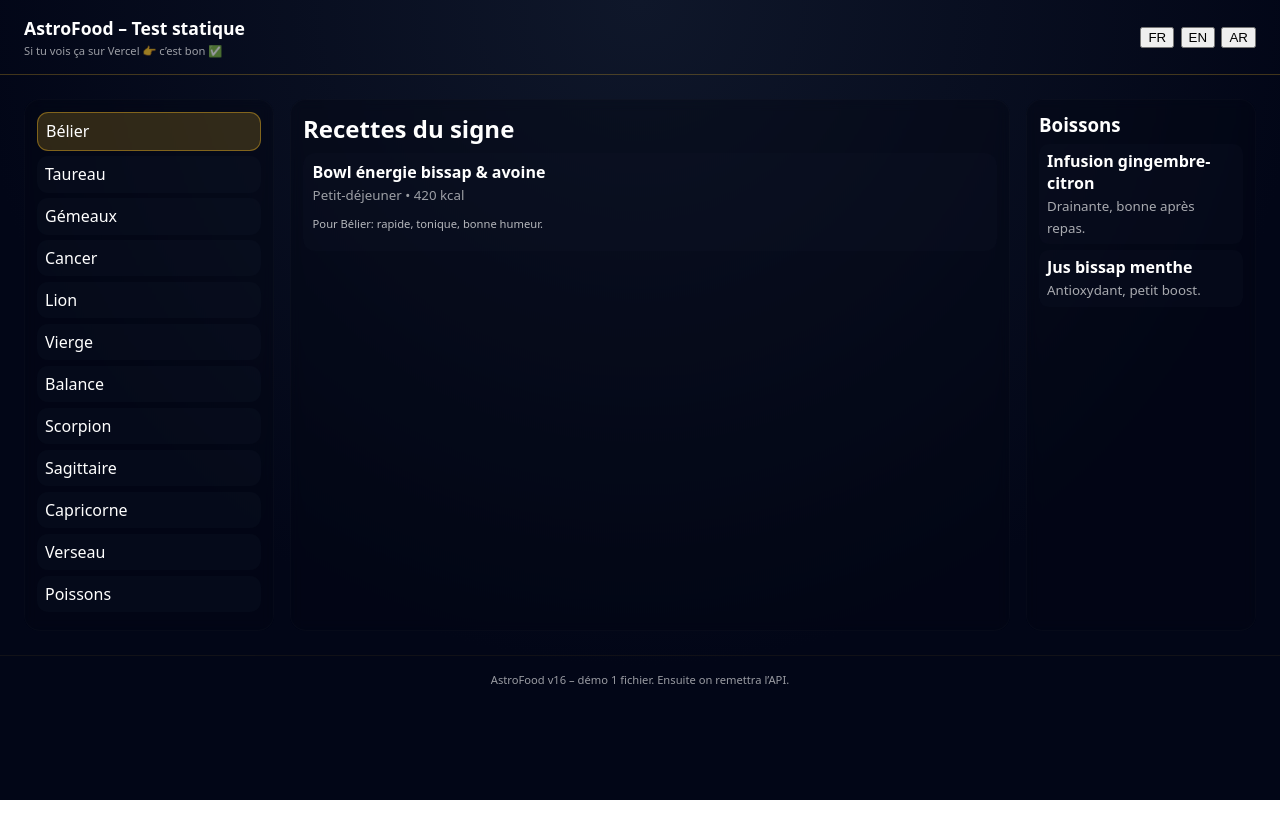
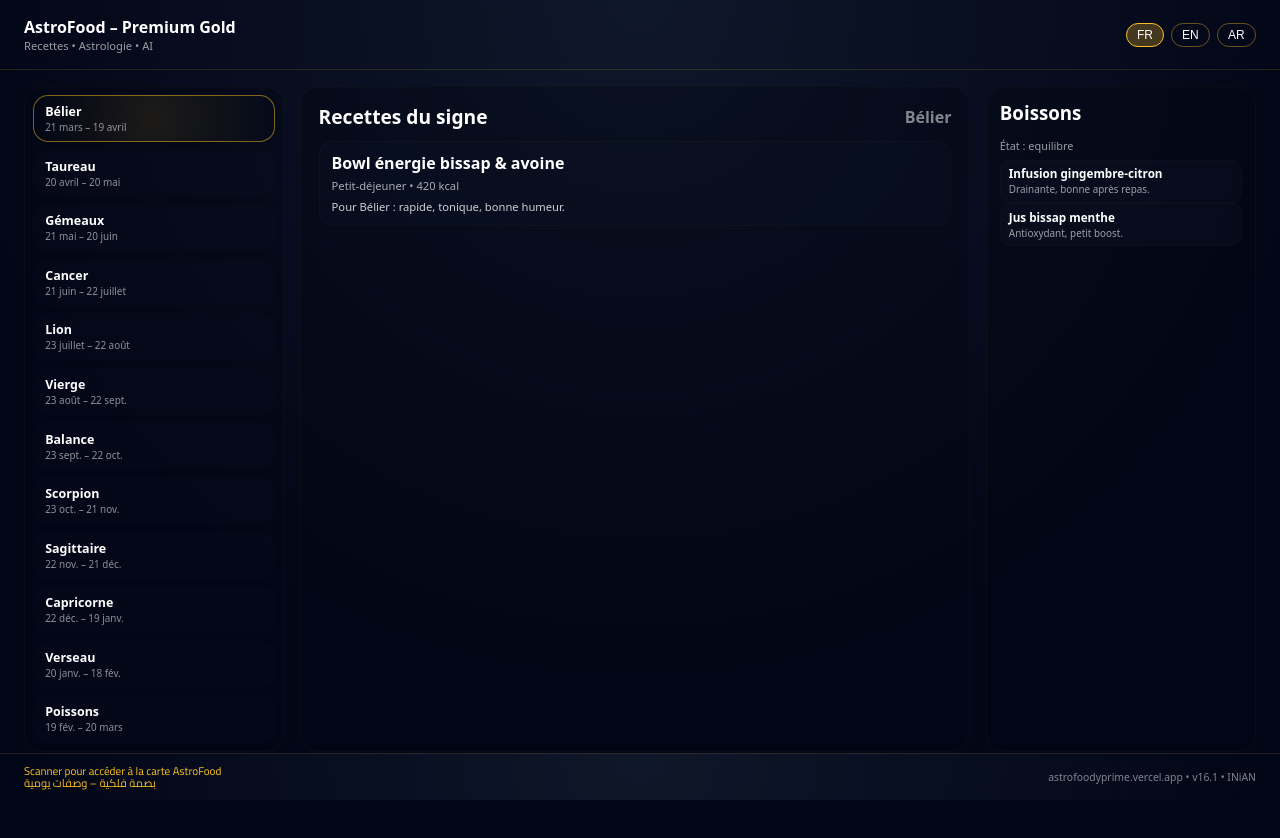
Before and after one commit to saqarasenegal-commits/astrofood, a plain HTML site: page index.html in a window 1280 px wide. Before the commit the page ends 800 px from the top, so only its background shows below. Drawn offline with Linux system fonts and the light colour scheme.

Commit message:
Update index.html

```diff
--- a/index.html
+++ b/index.html
@@ -3,60 +3,234 @@
 <head>
   <meta charset="UTF-8" />
   <meta name="viewport" content="width=device-width,initial-scale=1" />
-  <title>AstroFood – Test OK</title>
+  <title>AstroFood – Premium Gold</title>
+
+  <link href="https://fonts.googleapis.com/css2?family=Cairo:wght@400;600&display=swap" rel="stylesheet">
+
   <style>
-    :root { --bg: radial-gradient(circle at top, #0f172a, #020617 65%); --gold:#FBBF24; }
-    body { margin:0; background:var(--bg); color:#fff; font-family:system-ui,-apple-system,"Segoe UI",sans-serif; min-height:100vh; }
-    header { padding:1rem 1.5rem; border-bottom:1px solid rgba(251,191,36,.25); display:flex; justify-content:space-between; align-items:center; }
-    main { padding:1.5rem; display:grid; gap:1rem; grid-template-columns:250px 1fr 230px; }
-    .box { background:rgba(3,7,18,.35); border:1px solid rgba(255,255,255,.02); border-radius:1rem; padding:.75rem; backdrop-filter:blur(6px); }
-    .zodiac-item { background:rgba(15,23,42,.3); border-radius:.7rem; padding:.45rem .5rem; margin-bottom:.35rem; cursor:pointer; }
-    .zodiac-item.active { background:rgba(251,191,36,.18); border:1px solid rgba(251,191,36,.4); }
-    .meal-card { background:rgba(15,23,42,.2); border-radius:.75rem; padding:.5rem .6rem; margin-bottom:.4rem; }
-    .drink-card { background:rgba(15,23,42,.2); border-radius:.6rem; padding:.4rem .5rem; margin-bottom:.35rem; }
-    footer { padding:1rem 1.5rem; border-top:1px solid rgba(251,191,36,.1); font-size:.7rem; opacity:.6; text-align:center; }
-    @media (max-width: 950px) { main { grid-template-columns: 1fr; } }
+    :root {
+      --gold: #FBBF24;
+      --bg: radial-gradient(circle at top, #0f172a, #020617 65%);
+      --panel: rgba(3,7,18,0.35);
+    }
+    *{box-sizing:border-box;}
+    body {
+      margin: 0;
+      background: var(--bg);
+      color: #fff;
+      font-family: system-ui, -apple-system, "Segoe UI", sans-serif;
+      min-height: 100vh;
+      display: flex;
+      flex-direction: column;
+    }
+    header {
+      display: flex;
+      align-items: center;
+      justify-content: space-between;
+      padding: 1rem 1.5rem;
+      border-bottom: 1px solid rgba(251,191,36,0.15);
+    }
+    .brand {
+      display: flex;
+      gap: .75rem;
+      align-items: center;
+    }
+    .brand img { height: 46px; border-radius: .5rem; }
+    .lang-switch { display: flex; gap: .4rem; }
+    .lang-switch button {
+      background: transparent;
+      border: 1px solid rgba(251,191,36,0.4);
+      color: #fff;
+      padding: .25rem .65rem;
+      border-radius: 999px;
+      cursor: pointer;
+      font-size: .75rem;
+    }
+    .lang-switch button.active {
+      background: rgba(251,191,36,.25);
+      border-color: var(--gold);
+    }
+    main {
+      display: grid;
+      grid-template-columns: 260px 1fr 270px;
+      gap: 1rem;
+      padding: 1rem 1.5rem 5.5rem;
+      flex: 1;
+      min-height: 0;
+    }
+    .zodiac {
+      background: var(--panel);
+      border: 1px solid rgba(251,191,36,0.03);
+      border-radius: 1.2rem;
+      padding: .5rem;
+      display: flex;
+      flex-direction: column;
+      gap: .45rem;
+      max-height: calc(100vh - 7.5rem);
+      overflow-y: auto;
+    }
+    .zodiac-item {
+      background: rgba(15,23,42,.15);
+      border-radius: .95rem;
+      padding: .45rem .7rem;
+      font-size: .78rem;
+      cursor: pointer;
+      border: 1px solid transparent;
+    }
+    .zodiac-item small { opacity: .55; font-size: .62rem; display:block; }
+    .zodiac-item.active {
+      border-color: rgba(251,191,36,.5);
+      background: radial-gradient(circle, rgba(251,191,36,.1), rgba(2,6,23,0));
+    }
+    .recipes {
+      background: var(--panel);
+      border: 1px solid rgba(251,191,36,0.03);
+      border-radius: 1.2rem;
+      padding: 1rem 1.1rem;
+      display: flex;
+      flex-direction: column;
+      gap: .7rem;
+      overflow-y: auto;
+    }
+    .recipes h2 {
+      margin: 0;
+      font-size: 1.2rem;
+      display: flex;
+      justify-content: space-between;
+      align-items: center;
+    }
+    .recipes small { opacity: .5; }
+    .meal-card {
+      background: rgba(15,23,42,.25);
+      border: 1px solid rgba(251,191,36,0.03);
+      border-radius: .9rem;
+      padding: .6rem .75rem .7rem;
+    }
+    .meal-title { font-weight: 600; margin-bottom: .25rem; }
+    .meal-meta { font-size: .7rem; opacity: .65; margin-bottom: .4rem; }
+    .drinks {
+      background: var(--panel);
+      border: 1px solid rgba(251,191,36,0.03);
+      border-radius: 1.2rem;
+      padding: .8rem .8rem 1.1rem;
+      display: flex;
+      flex-direction: column;
+      gap: .45rem;
+      min-width: 0;
+    }
+    .drinks h3 { margin: 0 0 .35rem; }
+    .drink-card {
+      background: rgba(15,23,42,.35);
+      border: 1px solid rgba(251,191,36,0.02);
+      border-radius: .65rem;
+      padding: .35rem .5rem;
+      font-size: .73rem;
+    }
+    footer {
+      position: fixed;
+      bottom: 0;
+      left: 0;
+      width: 100%;
+      background: radial-gradient(circle at top, rgba(15,23,42,1), rgba(2,6,23,0.6));
+      border-top: 1px solid rgba(251,191,36,0.13);
+      display: flex;
+      justify-content: space-between;
+      padding: .7rem 1.5rem;
+      align-items: center;
+      gap: 1rem;
+    }
+    .qr-block { display: flex; gap: .75rem; align-items: center; }
+    .qr-block img {
+      width: 64px;
+      height: 64px;
+      border: 1px solid rgba(251,191,36,0.3);
+      border-radius: .6rem;
+      background: #000;
+    }
+    .qr-legend {
+      font-size: .7rem;
+      line-height: 1.05;
+      font-family: "Cairo", system-ui, sans-serif;
+      color: var(--gold);
+    }
+    @media (max-width: 1080px) {
+      main { grid-template-columns: 1fr; }
+      .zodiac { flex-direction: row; flex-wrap: wrap; max-height: none; }
+    }
   </style>
 </head>
 <body>
   <header>
-    <div>
-      <h1 style="margin:0;font-size:1.1rem;">AstroFood – Test statique</h1>
-      <p style="margin:.2rem 0 0;font-size:.7rem;opacity:.6;">Si tu vois ça sur Vercel 👉 c’est bon ✅</p>
+    <div class="brand">
+      <!-- mets ton vrai logo ici -->
+      <img src="./assets/logo-astrofood.png" alt="AstroFood" onerror="this.style.display='none'" />
+      <div>
+        <div style="font-weight:600;">AstroFood – Premium Gold</div>
+        <div style="font-size:.7rem;opacity:.6;">Recettes • Astrologie • AI</div>
+      </div>
     </div>
-    <div id="lang" style="display:flex;gap:.4rem;">
-      <button data-lang="fr">FR</button>
+    <div class="lang-switch" id="lang-switch">
+      <button data-lang="fr" class="active">FR</button>
       <button data-lang="en">EN</button>
       <button data-lang="ar">AR</button>
     </div>
   </header>
 
   <main>
-    <aside class="box" id="zodiac"></aside>
-    <section class="box">
-      <h2 style="margin:0 0 .5rem" id="title">Recettes du signe</h2>
-      <div id="meals"></div>
+    <aside class="zodiac" id="zodiac-list"></aside>
+    <section class="recipes">
+      <h2>
+        <span id="recipes-title">Recettes du signe</span>
+        <small id="current-sign-label">Bélier</small>
+      </h2>
+      <div id="recipes-container"></div>
     </section>
-    <aside class="box">
-      <h3 style="margin:0 0 .4rem;">Boissons</h3>
-      <div id="drinks"></div>
+    <aside class="drinks">
+      <h3>Boissons</h3>
+      <small id="drinks-subtitle" style="opacity:.6;font-size:.68rem;">État : équilibre</small>
+      <div id="drinks-container"></div>
     </aside>
   </main>
 
-  <footer>AstroFood v16 – démo 1 fichier. Ensuite on remettra l’API.</footer>
+  <footer>
+    <div class="qr-block">
+      <img src="./assets/qr-astrofood.png" alt="QR AstroFood" onerror="this.style.display='none'"/>
+      <div class="qr-legend">
+        Scanner pour accéder à la carte AstroFood<br />
+        بصمة فلكية – وصفات يومية
+      </div>
+    </div>
+    <div style="font-size:.65rem;opacity:.5;">
+      astrofoodyprime.vercel.app • v16.1 • INiAN
+    </div>
+  </footer>
 
   <script>
-    // 1. données intégrées (pas de fetch, pas de 404)
+    const ZODIAC = [
+      { id: "aries", fr: "Bélier", en: "Aries", ar: "الحمل", period: "21 mars – 19 avril" },
+      { id: "taurus", fr: "Taureau", en: "Taurus", ar: "الثور", period: "20 avril – 20 mai" },
+      { id: "gemini", fr: "Gémeaux", en: "Gemini", ar: "الجوزاء", period: "21 mai – 20 juin" },
+      { id: "cancer", fr: "Cancer", en: "Cancer", ar: "السرطان", period: "21 juin – 22 juillet" },
+      { id: "leo", fr: "Lion", en: "Leo", ar: "الأسد", period: "23 juillet – 22 août" },
+      { id: "virgo", fr: "Vierge", en: "Virgo", ar: "العذراء", period: "23 août – 22 sept." },
+      { id: "libra", fr: "Balance", en: "Libra", ar: "الميزان", period: "23 sept. – 22 oct." },
+      { id: "scorpio", fr: "Scorpion", en: "Scorpio", ar: "العقرب", period: "23 oct. – 21 nov." },
+      { id: "sagittarius", fr: "Sagittaire", en: "Sagittarius", ar: "القوس", period: "22 nov. – 21 déc." },
+      { id: "capricorn", fr: "Capricorne", en: "Capricorn", ar: "الجدي", period: "22 déc. – 19 janv." },
+      { id: "aquarius", fr: "Verseau", en: "Aquarius", ar: "الدلو", period: "20 janv. – 18 fév." },
+      { id: "pisces", fr: "Poissons", en: "Pisces", ar: "الحوت", period: "19 fév. – 20 mars" }
+    ];
+
     const DATA = {
       fr: {
         meals: [
-          { sign: "aries", meal: "Petit-déjeuner", title: "Bowl énergie bissap & avoine", calories: 420, description: "Pour Bélier: rapide, tonique, bonne humeur." },
-          { sign: "taurus", meal: "Déjeuner", title: "Thieb healthy au poisson", calories: 640, description: "Pour Taureau: plaisir + équilibre." },
-          { sign: "gemini", meal: "Dîner", title: "Wrap poulet-mangue", calories: 530, description: "Pour Gémeaux: léger, moderne, varié." }
+          { sign: "aries", meal: "Petit-déjeuner", title: "Bowl énergie bissap & avoine", calories: 420, description: "Pour Bélier : rapide, tonique, bonne humeur." },
+          { sign: "taurus", meal: "Déjeuner", title: "Thieb healthy au poisson", calories: 640, description: "Pour Taureau : plaisir + équilibre." },
+          { sign: "gemini", meal: "Dîner", title: "Wrap poulet-mangue", calories: 530, description: "Pour Gémeaux : léger, moderne, varié." }
         ],
         drinks: [
-          { name: "Infusion gingembre-citron", benefit: "Drainante, bonne après repas." },
-          { name: "Jus bissap menthe", benefit: "Antioxydant, petit boost." }
+          { state: "equilibre", name: "Infusion gingembre-citron", benefit: "Drainante, bonne après repas." },
+          { state: "equilibre", name: "Jus bissap menthe", benefit: "Antioxydant, petit boost." }
         ]
       },
       en: {
@@ -64,7 +238,7 @@
           { sign: "aries", meal: "Breakfast", title: "Hibiscus energy bowl", calories: 420, description: "Fast, fiery and vitamin-rich." }
         ],
         drinks: [
-          { name: "Ginger-lemon infusion", benefit: "Cleansing after meals." }
+          { state: "equilibre", name: "Ginger-lemon infusion", benefit: "Cleansing after meals." }
         ]
       },
       ar: {
@@ -72,91 +246,77 @@
           { sign: "aries", meal: "فطور", title: "وعاء طاقة بالكركديه والشوفان", calories: 420, description: "سريع ومغذٍ." }
         ],
         drinks: [
-          { name: "شاي الزنجبيل والليمون", benefit: "مهدئ بعد الوجبات." }
+          { state: "equilibre", name: "شاي الزنجبيل والليمون", benefit: "مهدئ بعد الوجبات." }
         ]
       }
     };
 
-    const ZODIAC = [
-      { id:"aries", fr:"Bélier", en:"Aries", ar:"الحمل" },
-      { id:"taurus", fr:"Taureau", en:"Taurus", ar:"الثور" },
-      { id:"gemini", fr:"Gémeaux", en:"Gemini", ar:"الجوزاء" },
-      { id:"cancer", fr:"Cancer", en:"Cancer", ar:"السرطان" },
-      { id:"leo", fr:"Lion", en:"Leo", ar:"الأسد" },
-      { id:"virgo", fr:"Vierge", en:"Virgo", ar:"العذراء" },
-      { id:"libra", fr:"Balance", en:"Libra", ar:"الميزان" },
-      { id:"scorpio", fr:"Scorpion", en:"Scorpio", ar:"العقرب" },
-      { id:"sagittarius", fr:"Sagittaire", en:"Sagittarius", ar:"القوس" },
-      { id:"capricorn", fr:"Capricorne", en:"Capricorn", ar:"الجدي" },
-      { id:"aquarius", fr:"Verseau", en:"Aquarius", ar:"الدلو" },
-      { id:"pisces", fr:"Poissons", en:"Pisces", ar:"الحوت" }
-    ];
-
     let currentLang = "fr";
     let currentSign = "aries";
+    let currentState = "equilibre";
 
-    const zodiacBox = document.getElementById("zodiac");
-    const mealsBox = document.getElementById("meals");
-    const drinksBox = document.getElementById("drinks");
-    const titleEl = document.getElementById("title");
+    const zodiacList = document.getElementById("zodiac-list");
+    const recipesContainer = document.getElementById("recipes-container");
+    const drinksContainer = document.getElementById("drinks-container");
+    const drinksSubtitle = document.getElementById("drinks-subtitle");
+    const currentSignLabel = document.getElementById("current-sign-label");
 
     function renderZodiac() {
-      zodiacBox.innerHTML = "";
+      zodiacList.innerHTML = "";
       ZODIAC.forEach(z => {
         const div = document.createElement("div");
         div.className = "zodiac-item" + (z.id === currentSign ? " active" : "");
-        div.textContent = z[currentLang];
+        div.innerHTML = `<strong>${z[currentLang]}</strong><small>${z.period}</small>`;
         div.onclick = () => {
           currentSign = z.id;
           renderZodiac();
           renderMeals();
         };
-        zodiacBox.appendChild(div);
+        zodiacList.appendChild(div);
       });
     }
 
     function renderMeals() {
-      mealsBox.innerHTML = "";
-      const allMeals = DATA[currentLang]?.meals || [];
-      const filtered = allMeals.filter(m => m.sign === currentSign);
-      titleEl.textContent =
-        currentLang === "fr" ? "Recettes du signe" :
-        currentLang === "en" ? "Sign meals" : "وجبات البرج";
+      recipesContainer.innerHTML = "";
+      const list = DATA[currentLang]?.meals || [];
+      const filtered = list.filter(m => m.sign === currentSign);
+      currentSignLabel.textContent = ZODIAC.find(z => z.id === currentSign)[currentLang];
       if (filtered.length === 0) {
-        mealsBox.innerHTML = "<p style='opacity:.6;font-size:.8rem;'>Aucune recette pour ce signe dans cette langue.</p>";
+        recipesContainer.innerHTML = `<p style="opacity:.6;font-size:.8rem">${currentLang==="fr"?"Aucune recette pour ce signe":"No recipe for this sign"}</p>`;
         return;
       }
       filtered.forEach(m => {
         const card = document.createElement("div");
         card.className = "meal-card";
         card.innerHTML = `
-          <strong>${m.title}</strong><br/>
-          <small style="opacity:.6;">${m.meal} • ${m.calories} kcal</small>
-          <p style="font-size:.7rem;opacity:.7;">${m.description}</p>
+          <div class="meal-title">${m.title}</div>
+          <div class="meal-meta">${m.meal} • ${m.calories} kcal</div>
+          <div style="font-size:.7rem;opacity:.8;">${m.description}</div>
         `;
-        mealsBox.appendChild(card);
+        recipesContainer.appendChild(card);
       });
     }
 
     function renderDrinks() {
-      drinksBox.innerHTML = "";
-      const allDrinks = DATA[currentLang]?.drinks || [];
-      allDrinks.forEach(d => {
+      drinksContainer.innerHTML = "";
+      const list = DATA[currentLang]?.drinks || [];
+      drinksSubtitle.textContent =
+        (currentLang === "fr" ? "État : " : currentLang === "en" ? "State: " : "الحالة: ") + currentState;
+      list.filter(d => d.state === currentState).forEach(d => {
         const card = document.createElement("div");
         card.className = "drink-card";
-        card.innerHTML = `<strong>${d.name}</strong><br/><small style="opacity:.65;">${d.benefit}</small>`;
-        drinksBox.appendChild(card);
+        card.innerHTML = `<strong>${d.name}</strong><br/><span style="opacity:.6;font-size:.62rem;">${d.benefit}</span>`;
+        drinksContainer.appendChild(card);
       });
     }
 
-    // langue
-    document.getElementById("lang").addEventListener("click", e => {
+    document.getElementById("lang-switch").addEventListener("click", e => {
       const btn = e.target.closest("button[data-lang]");
       if (!btn) return;
       currentLang = btn.dataset.lang;
-      renderZodiac();
-      renderMeals();
-      renderDrinks();
+      document.querySelectorAll("#lang-switch button").forEach(b => b.classList.remove("active"));
+      btn.classList.add("active");
+      renderZodiac(); renderMeals(); renderDrinks();
     });
 
     // init
```
